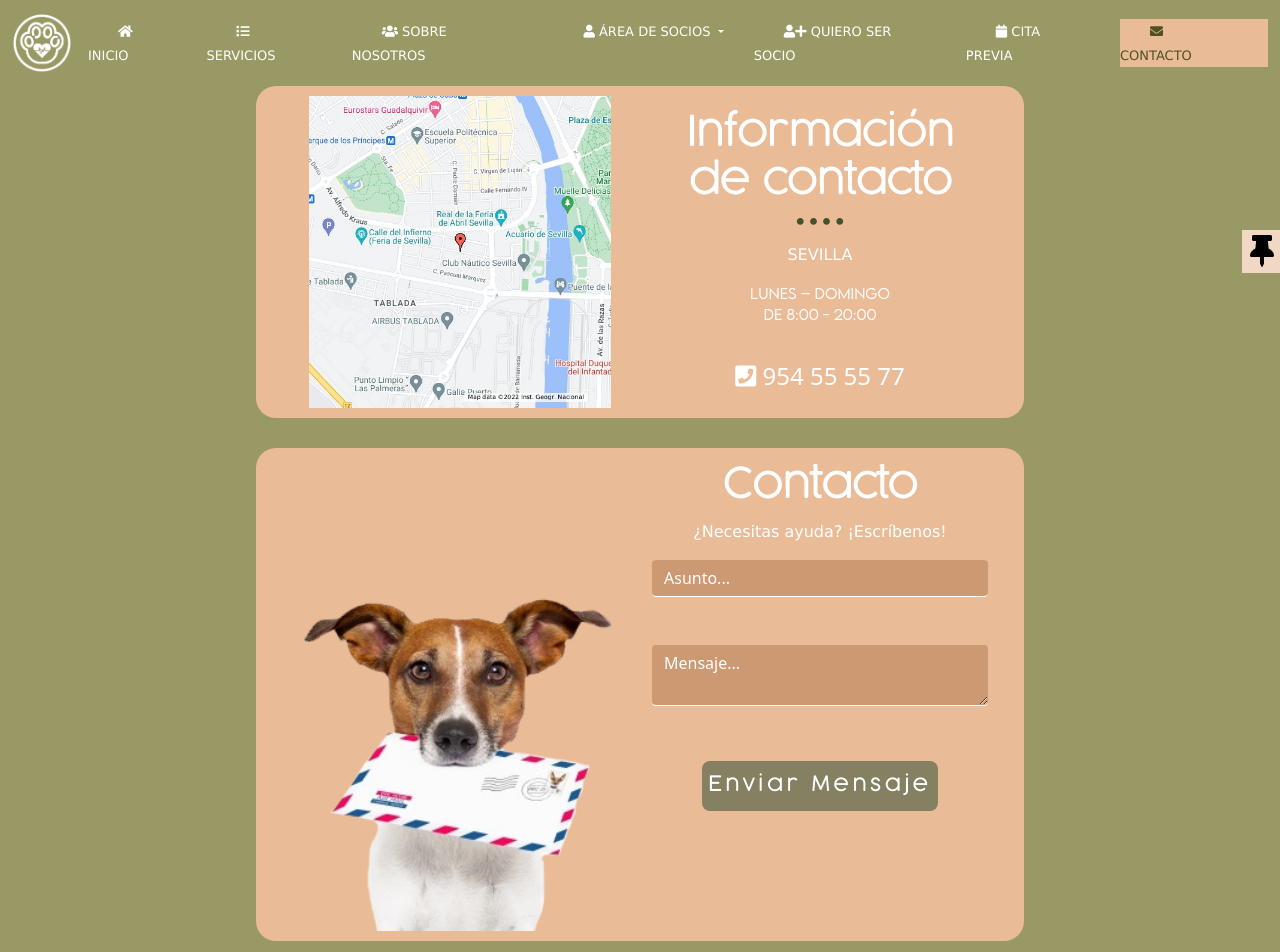
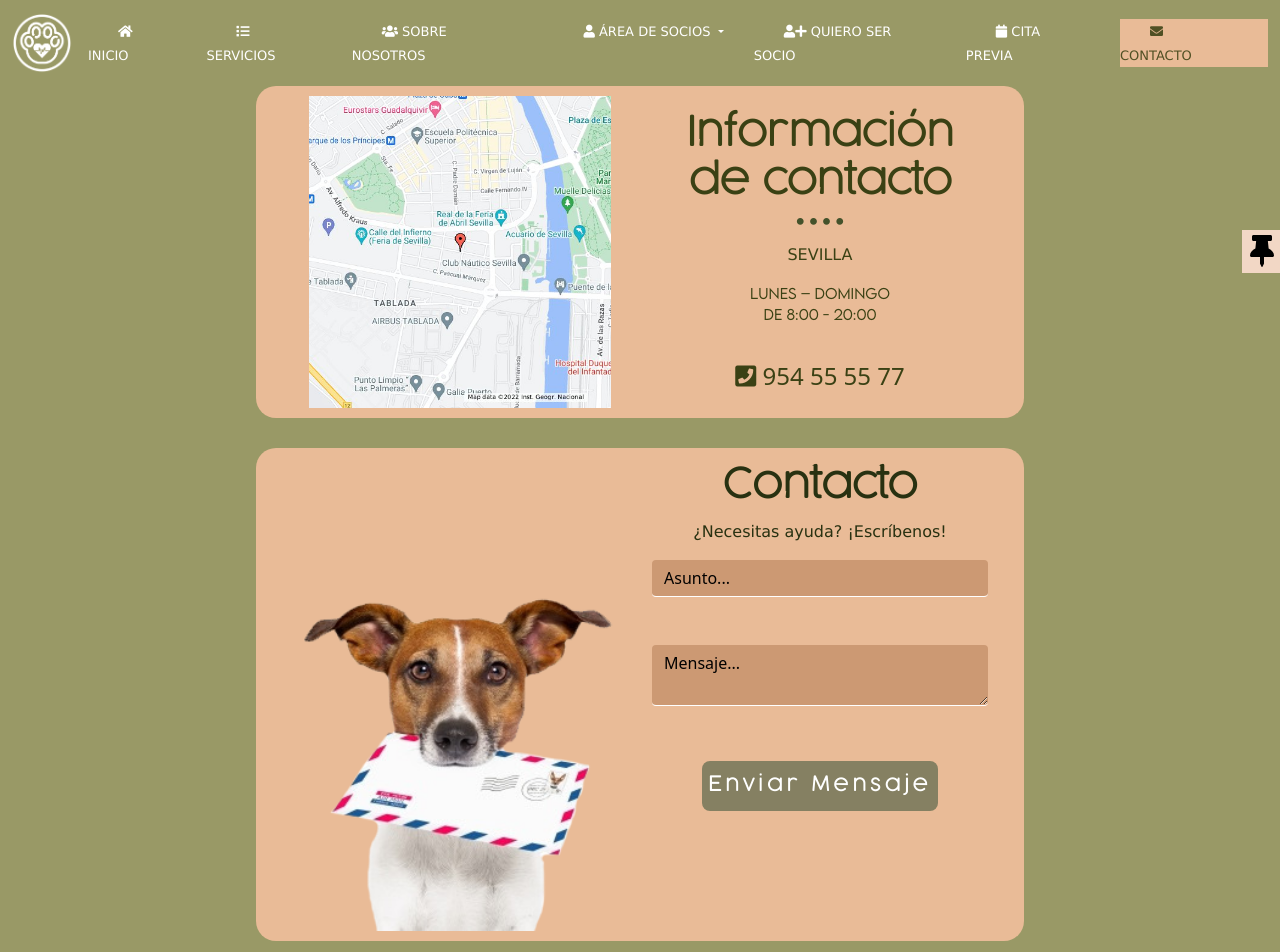
Before and after one commit to CrisBlaMar/DOGtorCl-nicaVeterinaria, an Angular app: page /contacto in a window 1280 px wide. Shown: the top 952 px of the page. Built offline with nearby package versions, Linux system fonts and the light colour scheme.

Commit message:
proyecto accesbilidad

```diff
--- a/angular.json
+++ b/angular.json
@@ -20,7 +20,7 @@
         "build": {
           "builder": "@angular-devkit/build-angular:browser",
           "options": {
-            "outputPath": "dist/Dogtor",
+            "outputPath": "dist",
             "index": "src/index.html",
             "main": "src/main.ts",
             "polyfills": "src/polyfills.ts",
--- a/package.json
+++ b/package.json
@@ -18,6 +18,7 @@
     "@angular/platform-browser": "~13.0.0",
     "@angular/platform-browser-dynamic": "~13.0.0",
     "@angular/router": "~13.0.0",
+    "angular-cli-ghpages": "^1.0.0",
     "angular-datatables": "^13.0.1",
     "bootstrap": "^5.1.3",
     "datatables.net": "^1.11.4",
--- a/src/app/contacto/formucontacto/formucontacto.component.css
+++ b/src/app/contacto/formucontacto/formucontacto.component.css
@@ -7,7 +7,7 @@
     border-radius: 20px;
     padding-top: 10px;
     padding-bottom: 10px;
-    color: white;
+    color: rgb(58, 65, 20);
     background-color: #e9bb97;
     background-size: cover;
 
@@ -24,7 +24,7 @@
     padding-bottom: 10px;
     text-align: center;
     border-radius: 20px;
-    color: white;
+    color: rgb(40, 49, 17);
     background-color: #e9bb97;
     background-size: cover;
 }
@@ -37,7 +37,7 @@ input, textarea{
     border-color: white;
 }
 ::placeholder {
-  color: rgb(255, 255, 255);
+  color: rgb(0, 0, 0);
 }
 .button {
     min-width: 150px;
--- a/src/environments/environment.prod.ts
+++ b/src/environments/environment.prod.ts
@@ -1,3 +1,4 @@
 export const environment = {
-  production: true
+  production: true,
+  baseUrl: 'https://dogtorback.herokuapp.com'
 };
--- a/src/environments/environment.ts
+++ b/src/environments/environment.ts
@@ -3,7 +3,7 @@
 // The list of file replacements can be found in `angular.json`.
 
 export const environment = {
-  baseUrl: 'http://localhost:9000',
+  baseUrl: 'https://dogtorback.herokuapp.com',
   production: false
 };
 
```
Also changed, not shown: .browserslistrc, 1 other file (tests, documents, lock files or other folders).
